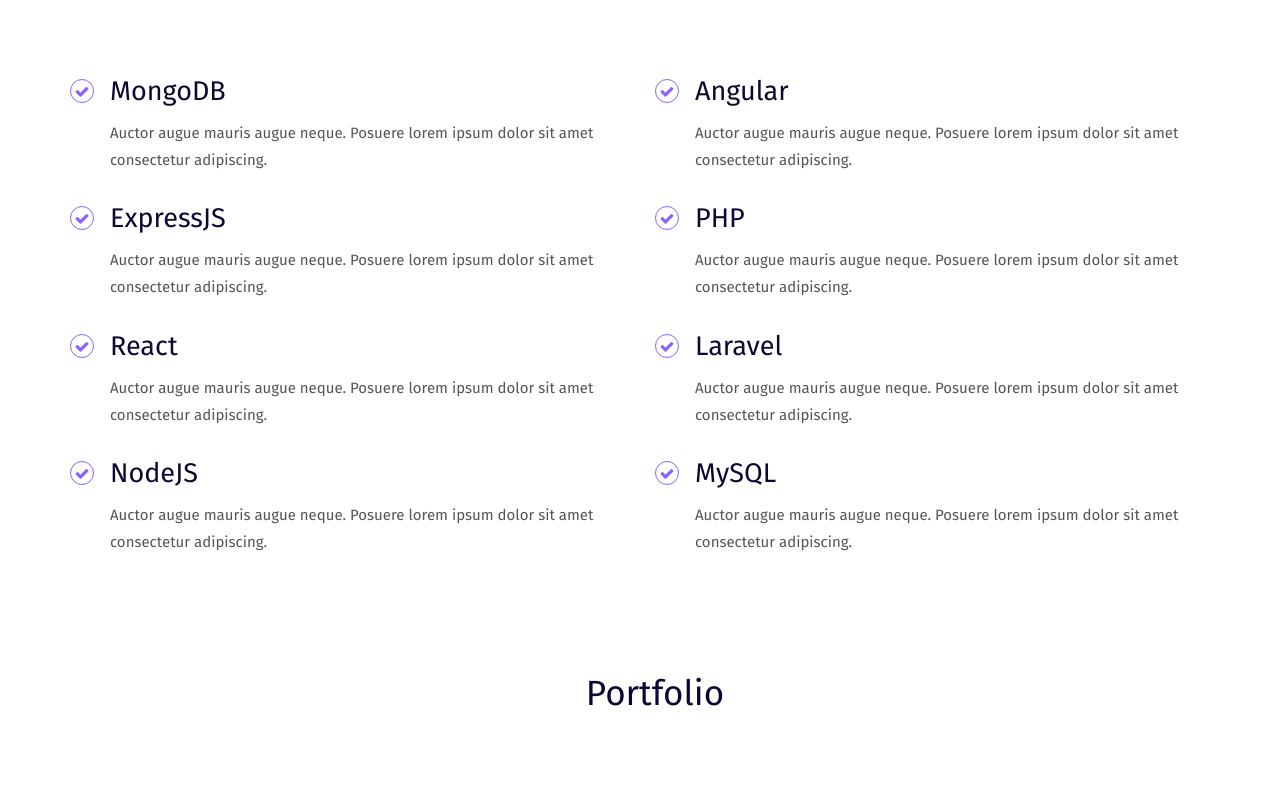
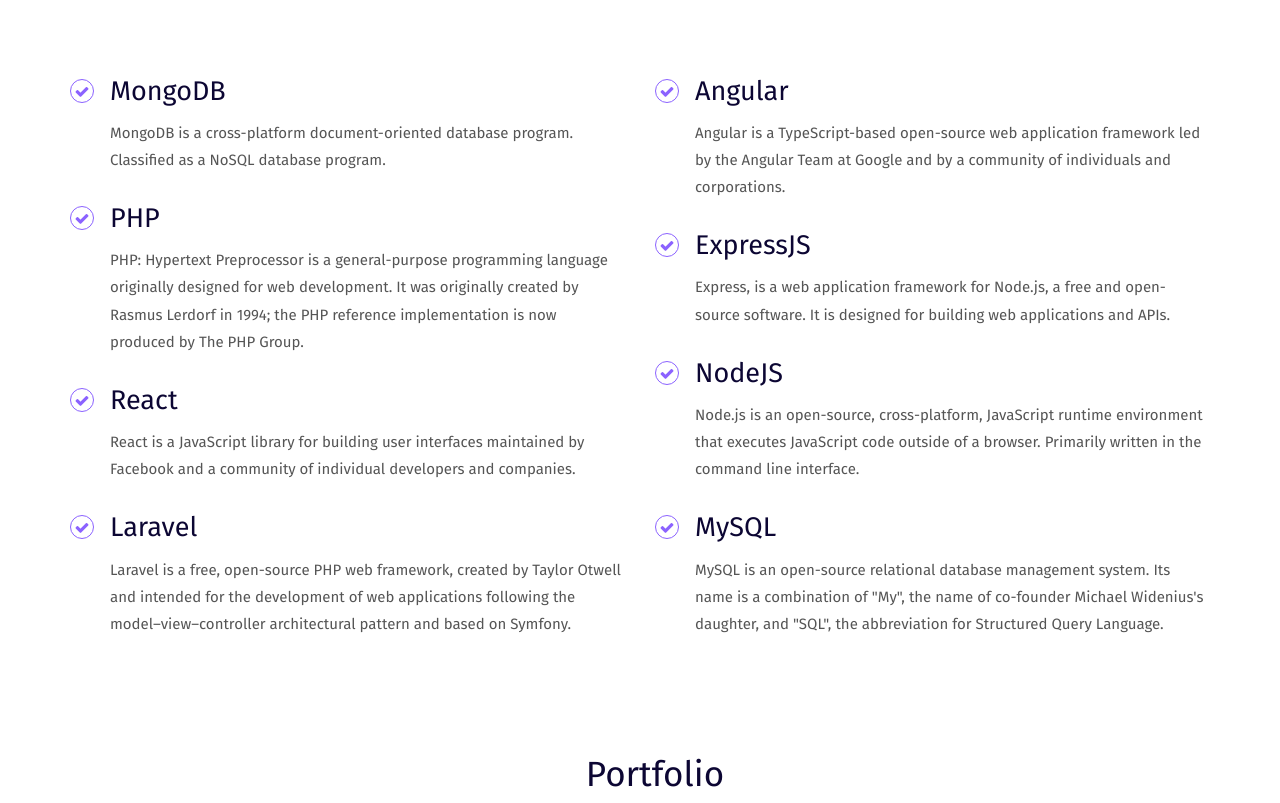
Before and after one commit to SidH80/sidh80.github.io, a plain HTML site: page index.html in a window 1280 px wide. Shown: the part 3273-4076 px from the top of the page. Drawn offline with Linux system fonts and the light colour scheme; a web font is replaced by a local one.

Commit message:
added familiar frameworks

```diff
--- a/index.html
+++ b/index.html
@@ -200,23 +200,29 @@
                         <ul class="features">
                             <li>
                                 <h3>MongoDB</h3>
-                                <p>Auctor augue mauris augue neque. Posuere lorem ipsum dolor sit amet consectetur adipiscing.
+                                <p>MongoDB is a cross-platform document-oriented database program. Classified as a NoSQL database program.
                                 </p>
                             </li>
                             <li>
-                                <h3>ExpressJS</h3>
-                                <p>Auctor augue mauris augue neque. Posuere lorem ipsum dolor sit amet consectetur adipiscing.
+
+                                <h3>PHP</h3>
+                                <p>PHP: Hypertext Preprocessor is a general-purpose programming language originally designed for web development. It was originally created by Rasmus Lerdorf in 1994;
+                                    the PHP reference implementation is now produced by The PHP Group.
+                                </p>
+
+
+                            </li>
+                            <li>
+                                <h3>React</h3>
+                                <p>React is a JavaScript library for building user interfaces maintained by Facebook and a community of individual developers and companies.
                                 </p>
                             </li>
                             <li>
-                                <h3>React</h3>
-                                <p>Auctor augue mauris augue neque. Posuere lorem ipsum dolor sit amet consectetur adipiscing.
+                                <h3>Laravel</h3>
+                                <p>Laravel is a free, open-source PHP web framework, created by Taylor Otwell and intended for the development of web applications following the model–view–controller
+                                    architectural pattern and based on Symfony.
                                 </p>
-                            </li>
-                            <li>
-                                <h3>NodeJS</h3>
-                                <p>Auctor augue mauris augue neque. Posuere lorem ipsum dolor sit amet consectetur adipiscing.
-                                </p>
+
                             </li>
                         </ul>
                     </div>
@@ -224,22 +230,24 @@
                         <ul class="features">
                             <li>
                                 <h3>Angular</h3>
-                                <p>Auctor augue mauris augue neque. Posuere lorem ipsum dolor sit amet consectetur adipiscing.
+                                <p>Angular is a TypeScript-based open-source web application framework led by the Angular Team at Google and by a community of individuals and corporations.
                                 </p>
                             </li>
                             <li>
-                                <h3>PHP</h3>
-                                <p>Auctor augue mauris augue neque. Posuere lorem ipsum dolor sit amet consectetur adipiscing.
+                                <h3>ExpressJS</h3>
+                                <p>Express, is a web application framework for Node.js, a free and open-source software. It is designed for building web applications and APIs.
                                 </p>
                             </li>
                             <li>
-                                <h3>Laravel</h3>
-                                <p>Auctor augue mauris augue neque. Posuere lorem ipsum dolor sit amet consectetur adipiscing.
+                                <h3>NodeJS</h3>
+                                <p>Node.js is an open-source, cross-platform, JavaScript runtime environment that executes JavaScript code outside of a browser. Primarily written in the command line
+                                    interface.
                                 </p>
                             </li>
                             <li>
                                 <h3>MySQL</h3>
-                                <p>Auctor augue mauris augue neque. Posuere lorem ipsum dolor sit amet consectetur adipiscing.
+                                <p>MySQL is an open-source relational database management system. Its name is a combination of "My", the name of co-founder Michael Widenius's daughter, and "SQL", the
+                                    abbreviation for Structured Query Language.
                                 </p>
                             </li>
                         </ul>
```
